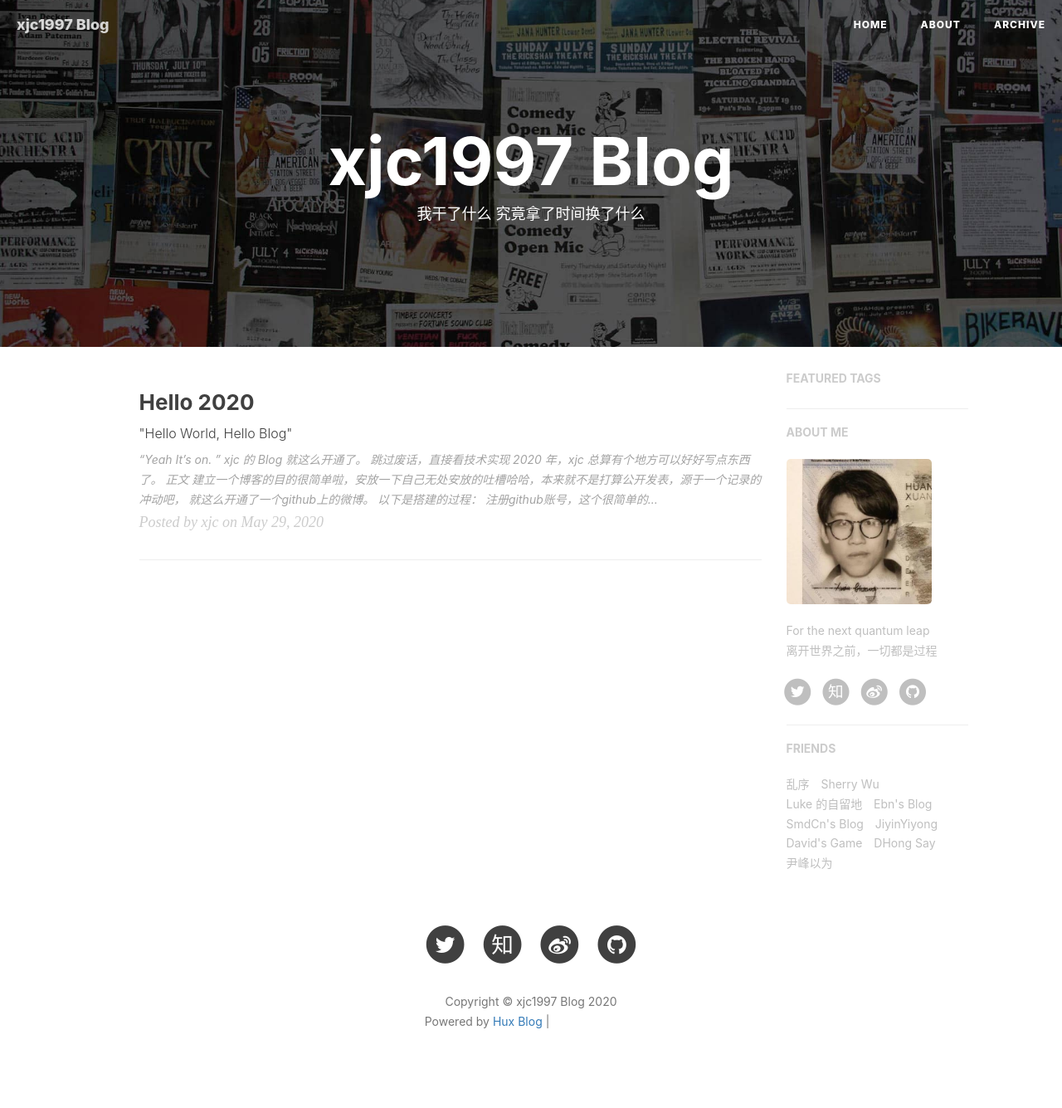
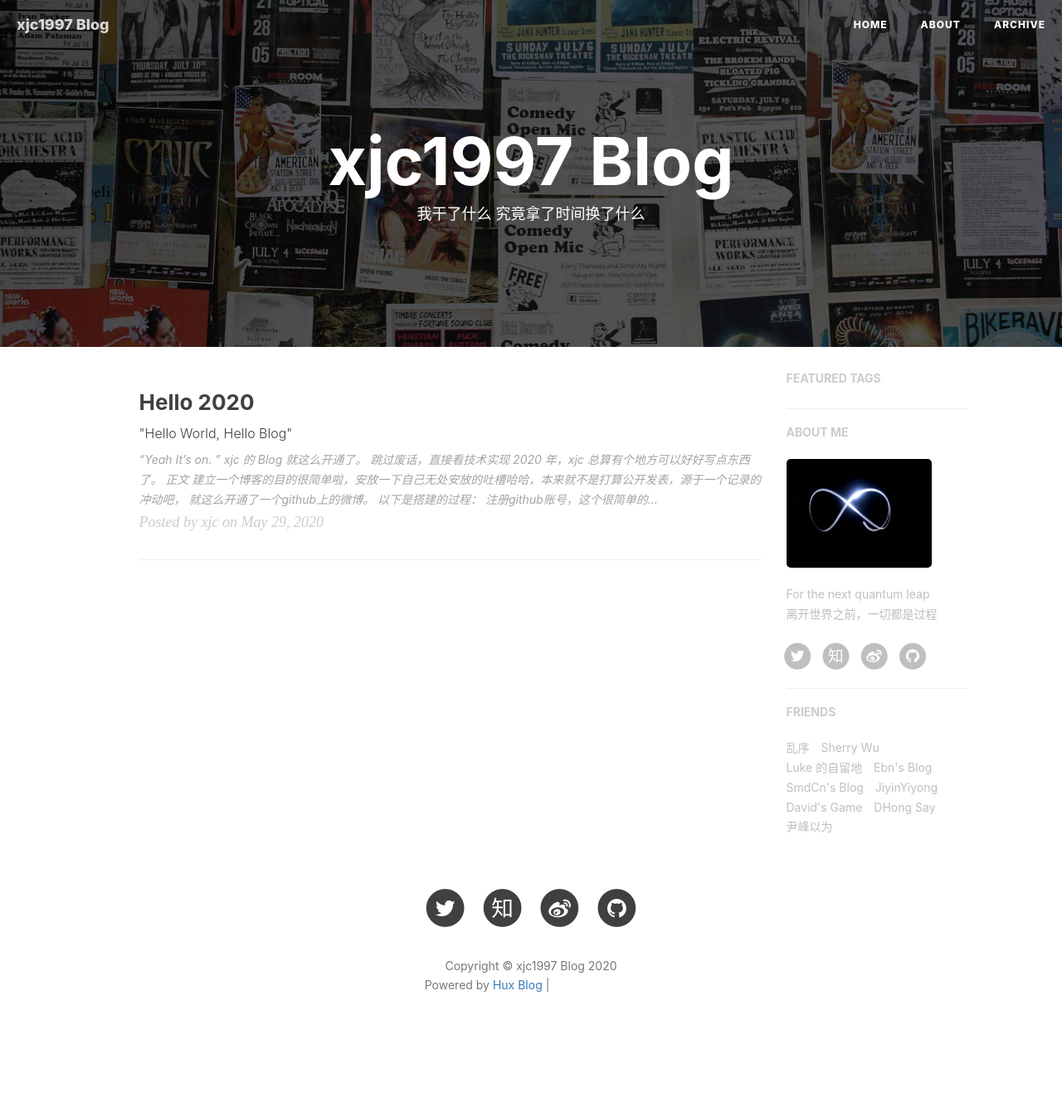
Before and after one commit to xjc1997/xjc1997.github.io, a Jekyll site: the page built from index.html, in a window 1280 px wide. Shown: the whole page at 83% size. Built offline with Jekyll 4.4.1, drawn with Linux system fonts in a browser that asks for light colours; nearby versions of some CDN libraries; the list of posts is cut into pages by our own code; comment, search, counter and statistics services are not loaded; after the commit the page ends 1291 px from its top, so only the background shows below that; grey boxes are pictures that could not be loaded.

Commit message:
Update _config.yml

```diff
--- a/_config.yml
+++ b/_config.yml
@@ -79,7 +79,7 @@ ga_domain: huangxuan.me
 # Sidebar settings
 sidebar: true                           # whether or not using Sidebar.
 sidebar-about-description: "For the next quantum leap<br>离开世界之前，一切都是过程"
-sidebar-avatar: /img/avatar-hux-ny.jpg      # use absolute URL, seeing it's used in both `/` and `/about/`
+sidebar-avatar: /img/post-bg-infinity.jpg      # use absolute URL, seeing it's used in both `/` and `/about/`
 
 
 
```
